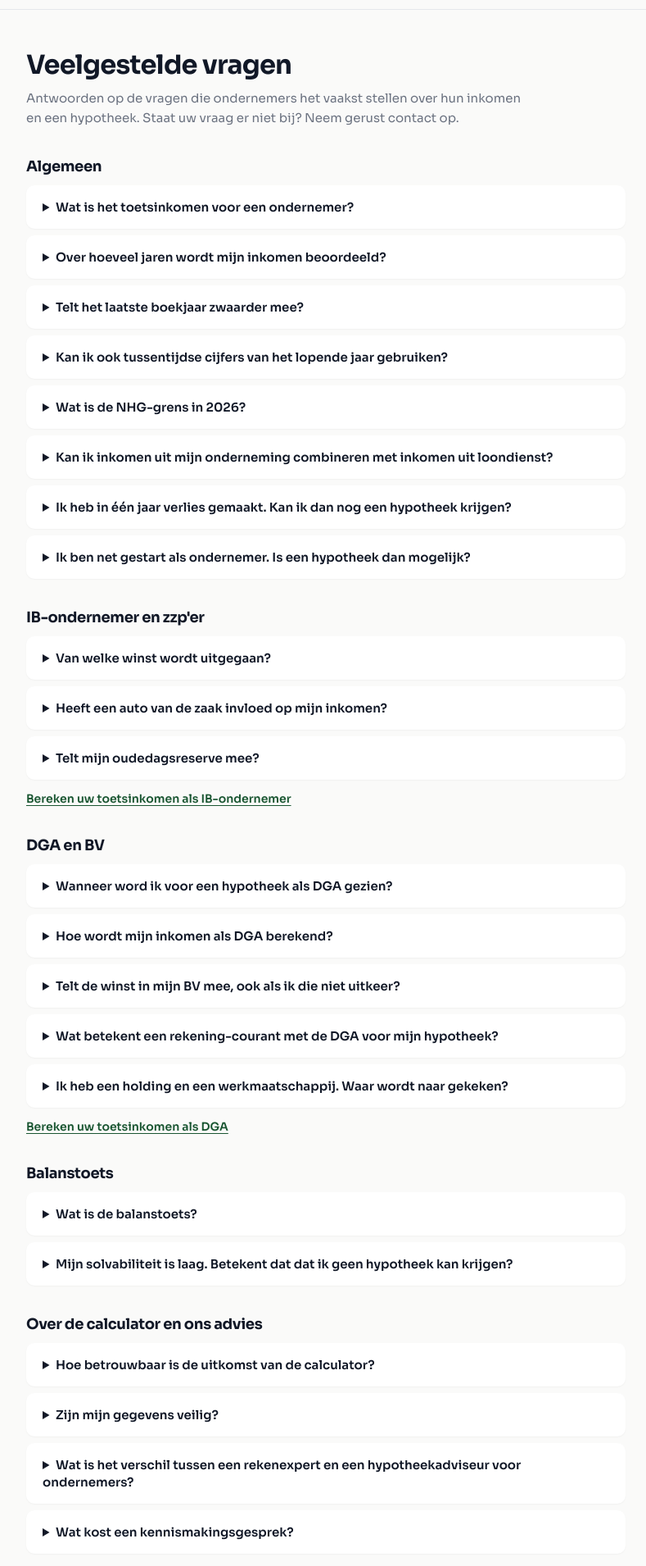
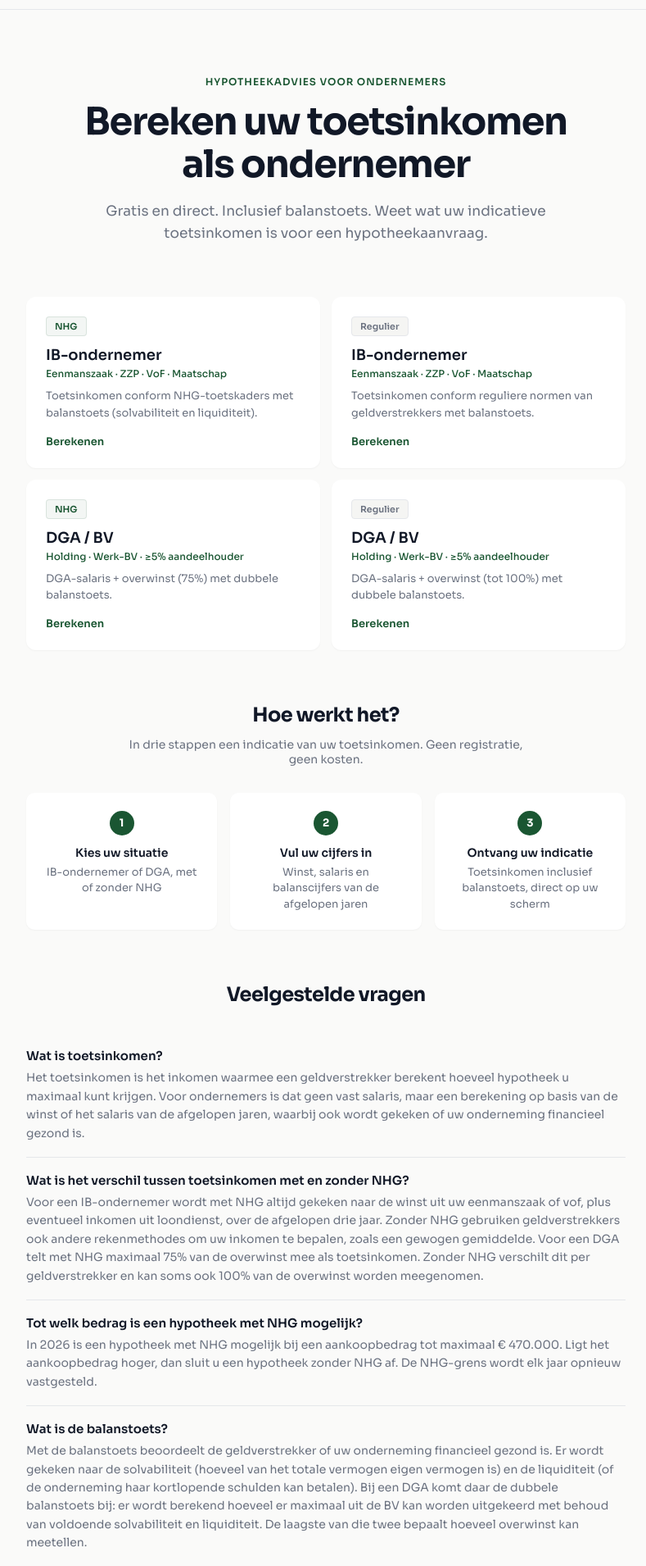
Before and after one commit to Michellin69/zakelijkinkomenberekenen.nl, a Next.js app: page / in a window 1280 px wide. Shown: the part 49-1959 px from the top of the page at 82% size, without its empty margins (242-1031 px from the left). Built offline with nearby package versions, Linux system fonts and the light colour scheme.

Commit message:
Update FAQ page metadata and structure

```diff
--- a/app/page.js
+++ b/app/page.js
@@ -1,112 +1,55 @@
-import Link from "next/link";
+import { HomePage } from "./components";
 
 export const metadata = {
-  title: "Veelgestelde vragen over hypotheek en inkomen als ondernemer",
-  description: "Antwoorden op veelgestelde vragen over het toetsinkomen van zzp'ers, IB-ondernemers en DGA's: welke jaren tellen mee, auto van de zaak, balanstoets, winst in de BV en meer.",
-  alternates: { canonical: "https://zakelijkinkomenberekenen.nl/veelgestelde-vragen" },
+  title: "Zakelijk Inkomen Berekenen | Toetsinkomen calculator voor ondernemers",
+  description: "Bereken gratis uw toetsinkomen als ondernemer voor uw hypotheekaanvraag. IB-ondernemer, DGA, ZZP, NHG en regulier. Inclusief balanstoets. Geen registratie nodig.",
+  alternates: { canonical: "https://zakelijkinkomenberekenen.nl" },
 };
-
-/* ── Vragen en antwoorden ──────────────────────────────────────
-   Tekst aanpassen? Wijzig alleen wat tussen de aanhalingstekens staat.
-   Een vraag toevoegen? Kopieer een regel { q: "...", a: "..." }, en plak
-   hem eronder in dezelfde groep. */
-const GROEPEN = [
-  {
-    titel: "Algemeen",
-    link: null,
-    vragen: [
-      { q: "Wat is het toetsinkomen voor een ondernemer?", a: "Het toetsinkomen is het inkomen waarmee een geldverstrekker berekent hoeveel hypotheek u maximaal kunt krijgen. Voor een ondernemer is dat geen vast salaris, maar een berekening op basis van de resultaten van uw onderneming over meerdere jaren. Daarbij wordt ook gekeken of uw onderneming financieel gezond genoeg is om dat inkomen te blijven betalen." },
-      { q: "Over hoeveel jaren wordt mijn inkomen beoordeeld?", a: "Meestal wordt gekeken naar de cijfers van de laatste drie volledige boekjaren. Bent u korter ondernemer, dan is een hypotheek vaak nog steeds mogelijk, maar gelden er per geldverstrekker andere voorwaarden." },
-      { q: "Telt het laatste boekjaar zwaarder mee?", a: "Ja, in de praktijk wel. Vaak wordt het gemiddelde van de afgelopen jaren genomen, maar is het laatste jaar lager dan dat gemiddelde, dan geldt meestal het laatste jaar als maximum. Een dalende lijn in uw resultaten weegt dus direct door in uw toetsinkomen. Sommige geldverstrekkers werken met een gewogen gemiddelde: de winst van het laatste jaar telt drie keer mee, die van het jaar daarvoor twee keer en die van het jaar daarvoor één keer. Voor groeiende ondernemers levert dat vaak een hoger toetsinkomen op, en daarmee meer mogelijkheden voor een hypotheek." },
-      { q: "Kan ik ook tussentijdse cijfers van het lopende jaar gebruiken?", a: "Soms wel. Tussentijdse cijfers over het lopende boekjaar kunnen in bepaalde gevallen worden meegenomen om uw inkomen te verhogen. Bij een hypotheek met NHG kunnen de gerealiseerde cijfers tot heden de winst van drie jaar terug vervangen, als die lager was. Sommige geldverstrekkers rekenen ook met een prognose voor het lopende jaar, als er minimaal zes maanden aan cijfers beschikbaar zijn." },
-      { q: "Wat is de NHG-grens in 2026?", a: "In 2026 is een hypotheek met NHG mogelijk bij een maximaal aankoopbedrag van € 470.000. Met NHG profiteert u vaak van een lagere rente, en bij gedwongen verkoop met verlies kan NHG onder voorwaarden de restschuld kwijtschelden. De NHG-grens wordt elk jaar opnieuw vastgesteld." },
-      { q: "Kan ik inkomen uit mijn onderneming combineren met inkomen uit loondienst?", a: "Ja. Bij een hypotheek met NHG kunnen het inkomen uit onderneming en het inkomen uit loondienst over de afgelopen drie jaar bij elkaar worden opgeteld. Zonder NHG kunnen de rekenregels per geldverstrekker verschillen." },
-      { q: "Ik heb in één jaar verlies gemaakt. Kan ik dan nog een hypotheek krijgen?", a: "Dat hangt af van welk jaar het betreft en wat de oorzaak was. Een verlies in een eerder jaar drukt het gemiddelde, maar kan met een goede toelichting en sterkere recente cijfers vaak nog worden opgevangen. Een verlies in het laatste boekjaar maakt een aanvraag lastiger en vraagt om een zorgvuldige onderbouwing." },
-      { q: "Ik ben net gestart als ondernemer. Is een hypotheek dan mogelijk?", a: "Dat is mogelijk, maar niet bij elke geldverstrekker, en de voorwaarden verschillen per geldverstrekker. Vaak geldt wel een ondergrens: u moet minimaal zes tot twaalf maanden als ondernemer actief zijn. Eerdere werkervaring in dezelfde branche en een onderbouwde prognose kunnen uw aanvraag daarbij versterken." },
-    ],
-  },
-  {
-    titel: "IB-ondernemer en zzp'er",
-    link: { href: "/toetsinkomen-zzp", label: "Bereken uw toetsinkomen als IB-ondernemer" },
-    vragen: [
-      { q: "Van welke winst wordt uitgegaan?", a: "Uitgangspunt is de winst uit onderneming zoals die in uw aangifte inkomstenbelasting staat, vóór aftrek van de zelfstandigenaftrek en de MKB-winstvrijstelling. Die fiscale aftrekposten verlagen uw toetsinkomen dus niet." },
-      { q: "Heeft een auto van de zaak invloed op mijn inkomen?", a: "Ja. Bij een hypotheek met NHG wordt de bijtelling voor privégebruik van de auto in mindering gebracht op de winst. Zonder NHG kan de bijtelling bij sommige geldverstrekkers worden opgeteld bij het toetsinkomen. Daardoor is de leencapaciteit zonder NHG soms hoger." },
-      { q: "Telt mijn oudedagsreserve mee?", a: "De oudedagsreserve (FOR) heeft geen invloed op de winst die meetelt voor uw inkomen. Bij de beoordeling van uw balans wordt de oudedagsreserve meestal wel bij het eigen vermogen opgeteld, wat uw solvabiliteit verbetert." },
-    ],
-  },
-  {
-    titel: "DGA en BV",
-    link: { href: "/toetsinkomen-dga", label: "Bereken uw toetsinkomen als DGA" },
-    vragen: [
-      { q: "Wanneer word ik voor een hypotheek als DGA gezien?", a: "Bij de meeste geldverstrekkers bent u DGA als u 5% of meer van de aandelen in een BV bezit, direct of via een holding. Enkele geldverstrekkers hanteren een hogere grens. Als DGA wordt uw inkomen beoordeeld als ondernemersinkomen, ook al ontvangt u een salaris uit uw BV." },
-      { q: "Hoe wordt mijn inkomen als DGA berekend?", a: "De basis is het salaris dat u uit uw BV ontvangt. Daarnaast kan een deel van de winst van de BV worden meegeteld, maar alleen als de BV die winst ook daadwerkelijk aan u zou kunnen uitkeren zonder in financiële problemen te komen." },
-      { q: "Telt de winst in mijn BV mee, ook als ik die niet uitkeer?", a: "Vaak wel, deels. Er wordt dan beoordeeld hoeveel de BV maximaal kan uitkeren met behoud van voldoende eigen vermogen en voldoende geld om de kortlopende schulden te betalen. Dat heet de dubbele balanstoets. Alleen het deel dat binnen beide grenzen past, telt mee voor uw inkomen." },
-      { q: "Wat betekent een rekening-courant met de DGA voor mijn hypotheek?", a: "Heeft u geld van uw BV geleend via een rekening-courant, dan is dat een vordering van de BV op u. Geldverstrekkers corrigeren daar vaak voor, omdat dat geld niet vrij beschikbaar is voor de onderneming. Een hoge rekening-courant kan daardoor uw balansratio's en de mee te tellen winst verlagen." },
-      { q: "Ik heb een holding en een werkmaatschappij. Waar wordt naar gekeken?", a: "Meestal wordt naar het geheel gekeken: de holding en de BV's waarin zij een belang heeft. Vaak vraagt de geldverstrekker de jaarrekeningen van alle betrokken BV's, of één geconsolideerde jaarrekening. Op basis van de belangen in de verschillende BV's en eventueel het dividendbeleid wordt bepaald welke overwinst kan worden meegenomen." },
-    ],
-  },
-  {
-    titel: "Balanstoets",
-    link: null,
-    vragen: [
-      { q: "Wat is de balanstoets?", a: "Met de balanstoets beoordeelt de geldverstrekker of uw onderneming financieel gezond is. Er wordt gekeken naar de solvabiliteit (hoeveel van het totale vermogen eigen vermogen is) en de liquiditeit (of de onderneming haar kortlopende schulden kan betalen uit haar vlottende middelen)." },
-      { q: "Mijn solvabiliteit is laag. Betekent dat dat ik geen hypotheek kan krijgen?", a: "Niet automatisch. Een lage solvabiliteit maakt het lastiger om winst mee te tellen voor uw inkomen, maar sluit een hypotheek niet per definitie uit. Correcties kunnen het beeld verbeteren, bijvoorbeeld achtergestelde leningen, privévermogen of stille reserves in vastgoed. Een goede analyse van uw balans maakt hier vaak het verschil." },
-    ],
-  },
-  {
-    titel: "Over de calculator en ons advies",
-    link: { href: "/contact", label: "Plan een kennismakingsgesprek" },
-    vragen: [
-      { q: "Hoe betrouwbaar is de uitkomst van de calculator?", a: "De calculator geeft een indicatie op basis van gangbare rekenregels. Iedere geldverstrekker hanteert eigen normen en uitzonderingen, en details in uw jaarcijfers kunnen de uitkomst flink veranderen. Gebruik de uitkomst als startpunt; voor een aanvraag is een professionele inkomensanalyse nodig." },
-      { q: "Zijn mijn gegevens veilig?", a: "Ja. Alle berekeningen worden volledig in uw eigen browser uitgevoerd. Er worden geen gegevens naar een server verstuurd en er wordt niets opgeslagen." },
-      { q: "Wat is het verschil tussen een rekenexpert en een hypotheekadviseur voor ondernemers?", a: "Een rekenexpert stelt tegen betaling uw inkomen vast op basis van uw jaarcijfers. Daarbij moet u vooraf aangeven voor welke geldverstrekker het inkomen wordt vastgesteld, terwijl het inkomen per geldverstrekker sterk kan verschillen. Als hypotheekadviseur voor ondernemers denken wij met u mee: we kijken welke geldverstrekker het beste bij uw situatie past en kunnen ook maatwerkaanvragen voorleggen bij de geldverstrekker. Door onze jarenlange ervaring en kennis kunnen wij goed inschatten wat wel en niet mogelijk is." },
-      { q: "Wat kost een kennismakingsgesprek?", a: "Het kennismakingsgesprek is kosteloos en vrijblijvend. We bespreken uw situatie en wat er nodig is voor uw hypotheekaanvraag, zodat u weet waar u aan toe bent." },
-    ],
-  },
-];
 
 const faqJsonLd = {
   "@context": "https://schema.org",
   "@type": "FAQPage",
-  mainEntity: GROEPEN.flatMap((g) =>
-    g.vragen.map((v) => ({
+  "mainEntity": [
+    {
       "@type": "Question",
-      name: v.q,
-      acceptedAnswer: { "@type": "Answer", text: v.a },
-    }))
-  ),
+      "name": "Wat is toetsinkomen?",
+      "acceptedAnswer": {
+        "@type": "Answer",
+        "text": "Het toetsinkomen is het inkomen waarmee een geldverstrekker berekent hoeveel hypotheek u maximaal kunt krijgen. Voor ondernemers is dat geen vast salaris, maar een berekening op basis van de winst of het salaris van de afgelopen jaren, waarbij ook wordt gekeken of uw onderneming financieel gezond is."
+      }
+    },
+    {
+      "@type": "Question",
+      "name": "Wat is het verschil tussen toetsinkomen met en zonder NHG?",
+      "acceptedAnswer": {
+        "@type": "Answer",
+        "text": "Voor een IB-ondernemer wordt met NHG altijd gekeken naar de winst uit uw eenmanszaak of vof, plus eventueel inkomen uit loondienst, over de afgelopen drie jaar. Zonder NHG gebruiken geldverstrekkers ook andere rekenmethodes om uw inkomen te bepalen, zoals een gewogen gemiddelde. Voor een DGA telt met NHG maximaal 75% van de overwinst mee als toetsinkomen. Zonder NHG verschilt dit per geldverstrekker en kan soms ook 100% van de overwinst worden meegenomen."
+      }
+    },
+    {
+      "@type": "Question",
+      "name": "Tot welk bedrag is een hypotheek met NHG mogelijk?",
+      "acceptedAnswer": {
+        "@type": "Answer",
+        "text": "In 2026 is een hypotheek met NHG mogelijk bij een aankoopbedrag tot maximaal € 470.000. Ligt het aankoopbedrag hoger, dan sluit u een hypotheek zonder NHG af. De NHG-grens wordt elk jaar opnieuw vastgesteld."
+      }
+    },
+    {
+      "@type": "Question",
+      "name": "Wat is de balanstoets?",
+      "acceptedAnswer": {
+        "@type": "Answer",
+        "text": "Met de balanstoets beoordeelt de geldverstrekker of uw onderneming financieel gezond is. Er wordt gekeken naar de solvabiliteit (hoeveel van het totale vermogen eigen vermogen is) en de liquiditeit (of de onderneming haar kortlopende schulden kan betalen). Bij een DGA komt daar de dubbele balanstoets bij: er wordt berekend hoeveel er maximaal uit de BV kan worden uitgekeerd met behoud van voldoende solvabiliteit en liquiditeit. De laagste van die twee bepaalt hoeveel overwinst kan meetellen."
+      }
+    }
+  ]
 };
 
 export default function Page() {
   return (
-    <section style={{ maxWidth: 780, margin: "0 auto", padding: "48px 24px 64px" }}>
+    <>
       <script type="application/ld+json" dangerouslySetInnerHTML={{ __html: JSON.stringify(faqJsonLd) }} />
-
-      <h1 style={{ fontSize: "clamp(24px, 4vw, 32px)", fontWeight: 700, margin: "0 0 10px", color: "var(--text)", letterSpacing: "-0.025em", lineHeight: 1.2 }}>
-        Veelgestelde vragen
-      </h1>
-      <p style={{ fontSize: 15, color: "var(--text-sec)", margin: "0 0 36px", lineHeight: 1.6, maxWidth: 620 }}>
-        Antwoorden op de vragen die ondernemers het vaakst stellen over hun inkomen en een hypotheek. Staat uw vraag er niet bij? Neem gerust contact op.
-      </p>
-
-      {GROEPEN.map((g) => (
-        <div key={g.titel} style={{ marginBottom: 36 }}>
-          <h2 style={{ fontSize: 18, fontWeight: 700, margin: "0 0 12px", color: "var(--text)", letterSpacing: "-0.02em" }}>{g.titel}</h2>
-          {g.vragen.map((v) => (
-            <details key={v.q} className="faq-item" style={{ background: "var(--surface)", borderRadius: "var(--radius)", boxShadow: "var(--shadow-sm)", marginBottom: 8 }}>
-              <summary style={{ padding: "16px 20px", fontSize: 15, fontWeight: 600, color: "var(--text)", cursor: "pointer", lineHeight: 1.4 }}>
-                {v.q}
-              </summary>
-              <p style={{ padding: "0 20px 18px", margin: 0, fontSize: 14, color: "var(--text-sec)", lineHeight: 1.7 }}>{v.a}</p>
-            </details>
-          ))}
-          {g.link && (
-            <Link href={g.link.href} style={{ display: "inline-block", marginTop: 6, fontSize: 14, fontWeight: 600, color: "var(--primary)", textDecoration: "underline", textUnderlineOffset: 3 }}>
-              {g.link.label}
-            </Link>
-          )}
-        </div>
-      ))}
-    </section>
+      <HomePage />
+    </>
   );
 }
```
